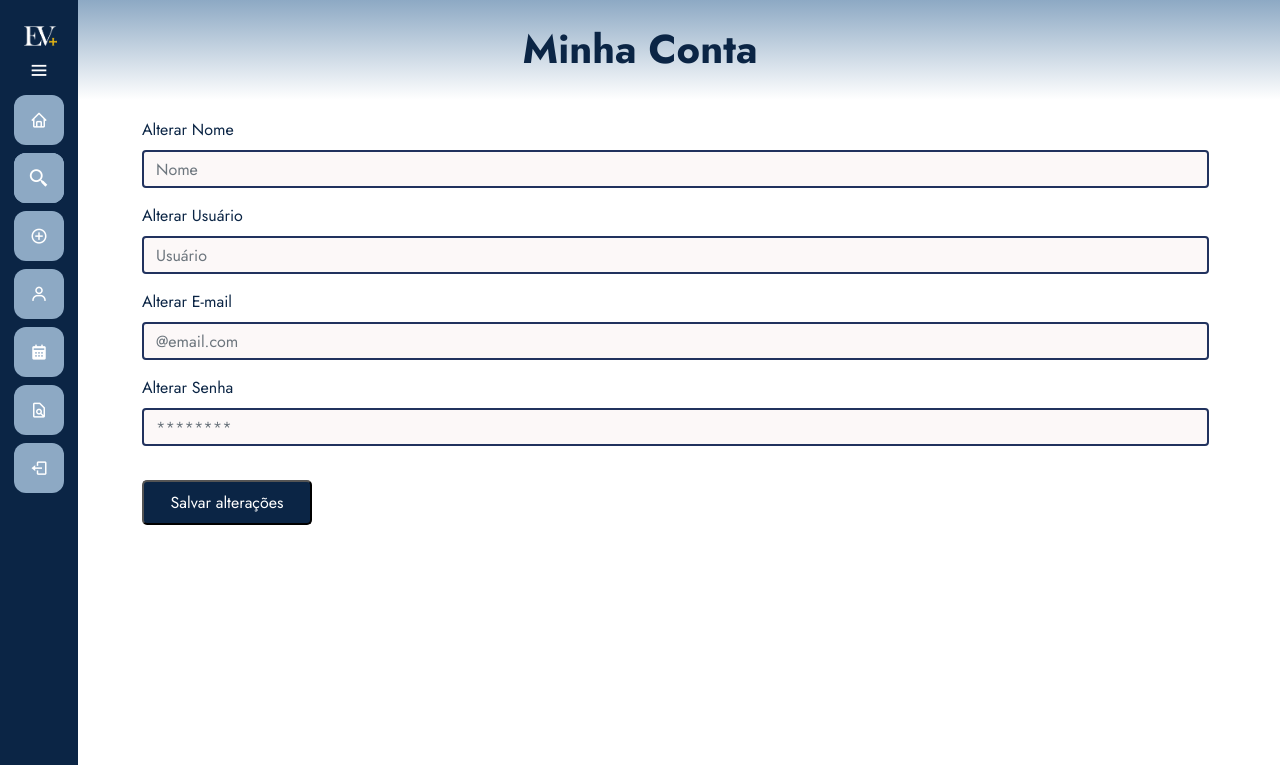
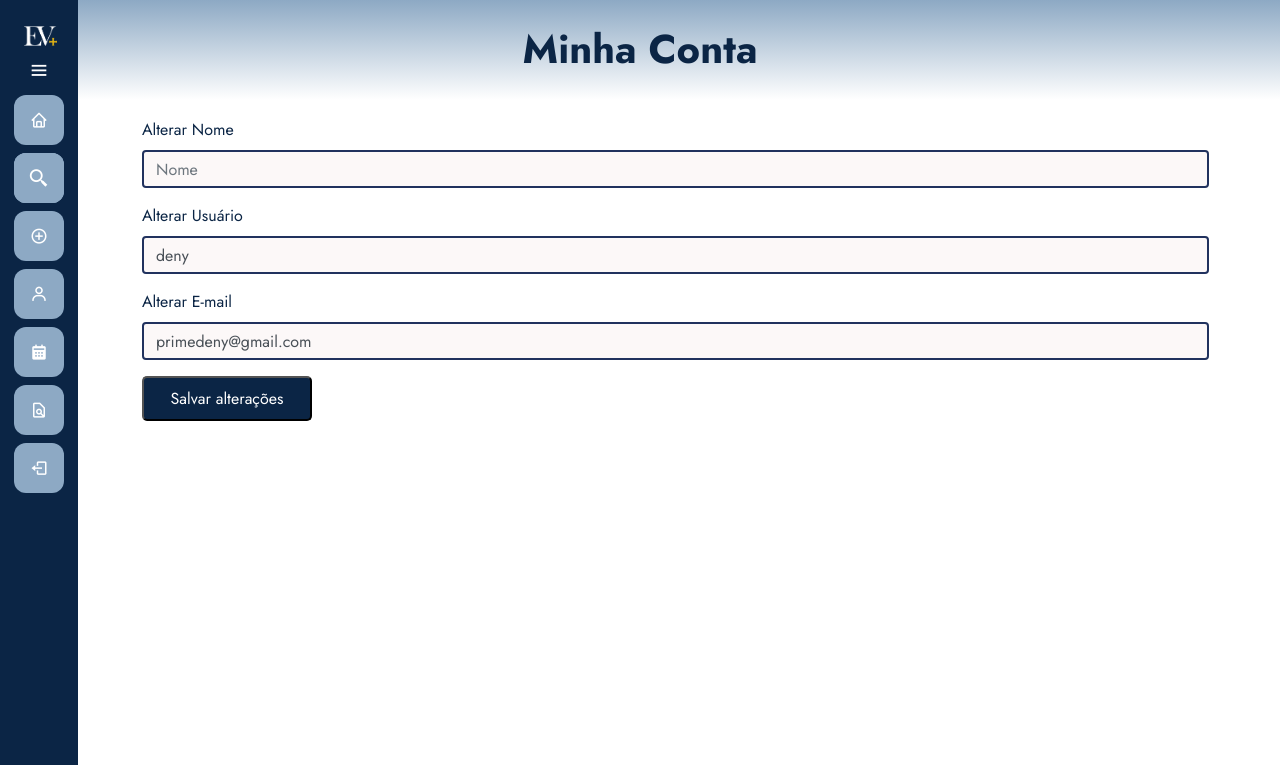
Before and after one commit to denylsonfreitas/EVPLUS-APS, a Django app: page /conta/ in a window 1280 px wide. Shown: the top 765 px of the page. Run offline with Django 5.2, Linux system fonts and the light colour scheme; a user stored in the database is signed in.

Commit message:
Update Conta model and templates to use first name instead of name for consistency

```diff
--- a/conta/templates/conta.html
+++ b/conta/templates/conta.html
@@ -16,7 +16,7 @@
                     {% csrf_token %}
                     <div class="form-group">
                         <label for="nomeConta">Alterar Nome</label>
-                        <input type="name" class="form-control" id="name" placeholder="Nome" name="name" value="{{ usuario.name }}">
+                        <input type="text" class="form-control" id="name" placeholder="Nome" name="name" value="{{ usuario.first_name }}">
                     </div>
                     <div class="form-group">
                         <label for="userConta">Alterar Usuário</label>
@@ -26,29 +26,22 @@
                         <label for="emailConta">Alterar E-mail</label>
                         <input type="email" class="form-control" id="email" placeholder="@email.com" name="email" value="{{ usuario.email }}">
                     </div>
-                    <div class="form-group">
-                        <label for="senhaConta">Alterar Senha</label>
-                        <input type="password" class="form-control" id="password" placeholder="********" name="password">
+                    <div class="col-md-12">
+                        <input type="submit" class="btn-salvar-alt" value="Salvar alterações">
                     </div>
-                </div>
+                </form>
             </div>
-            <div class="col-md-12">
-                <input type="submit" class="btn-salvar-alt" value="Salvar alterações">
-            </div>
-        </form>
-    {% else %}
-    <script>window.location.href = "{% url 'login' %}";</script>
-{% endif %}
+        </div>
     </div>
 
     <script src="{% static 'conta/js/conta.js' %}"></script>
     <script>
         function validarDados() {
-            var name = document.getElementById("name").value;
+            var name = document.getElementById("first_name").value;
             var username = document.getElementById("username").value;
             var email = document.getElementById("email").value;
 
-            if (name === "{{ usuario.name }}" && username === "{{ usuario.username }}" && email === "{{ usuario.email }}") {
+            if (name === "{{ usuario.first_name }}" && username === "{{ usuario.username }}" && email === "{{ usuario.email }}") {
                 alert("Nenhum dado alterado. Por favor, faça alterações antes de salvar.");
                 return false;
             }
@@ -56,4 +49,7 @@
             return true;
         }
     </script>
+{% else %}
+    <script>window.location.href = "{% url 'login' %}";</script>
+{% endif %}
 {% endblock %}
--- a/conta/views.py
+++ b/conta/views.py
@@ -5,23 +5,15 @@ from .models import Conta
 @login_required(login_url='/auth/login/')
 def conta(request):
     exibir_sidebar = True
+    usuario = request.user
     if request.method == 'GET':
-        return render(request, 'conta.html', {'exibir_sidebar': exibir_sidebar})
+        return render(request, 'conta.html', {'exibir_sidebar': exibir_sidebar, 'usuario': usuario})
     elif request.method == 'POST':
-        name = request.POST.get('name')
-        username = request.POST.get('username')
-        email = request.POST.get('email')
-        password = request.POST.get('password')
-
-        conta = Conta(
-            name=name,
-            username=username,
-            email=email,
-            password=password,
-        )
-
-        conta.save()
-
+        usuario.name = request.POST.get('name')
+        usuario.username = request.POST.get('username')
+        usuario.email = request.POST.get('email')
+        usuario.password = request.POST.get('password')
+        usuario.save()
         return redirect('home')
 
 @login_required(login_url='/auth/login/')
--- a/templates/static/conta/css/conta.css
+++ b/templates/static/conta/css/conta.css
@@ -22,7 +22,7 @@
     padding: 5px;
     border-radius: 5px;
     color: white;
-    margin-left: 3px;
+    margin-left: -15px;
 }
 
 .btn-salvar-alt:hover {
--- a/usuario/views.py
+++ b/usuario/views.py
@@ -50,6 +50,7 @@ def cadastro(request):
     if request.method == 'GET':
         return render(request, 'cadastro.html', {'exibir_sidebar': exibir_sidebar})
     elif request.method == 'POST':
+        name = request.POST.get('name')
         username = request.POST.get('username')
         email = request.POST.get('email')
         password = request.POST.get('password')
@@ -67,6 +68,7 @@ def cadastro(request):
 
         # Cria o usuário
         user = User.objects.create_user(username=username, email=email, password=password)
+        user.first_name = name
         user.save()
 
         messages.success(request, 'Cadastro realizado com sucesso! Faça o login para continuar.')
```
Also changed, not shown: db.sqlite3.
